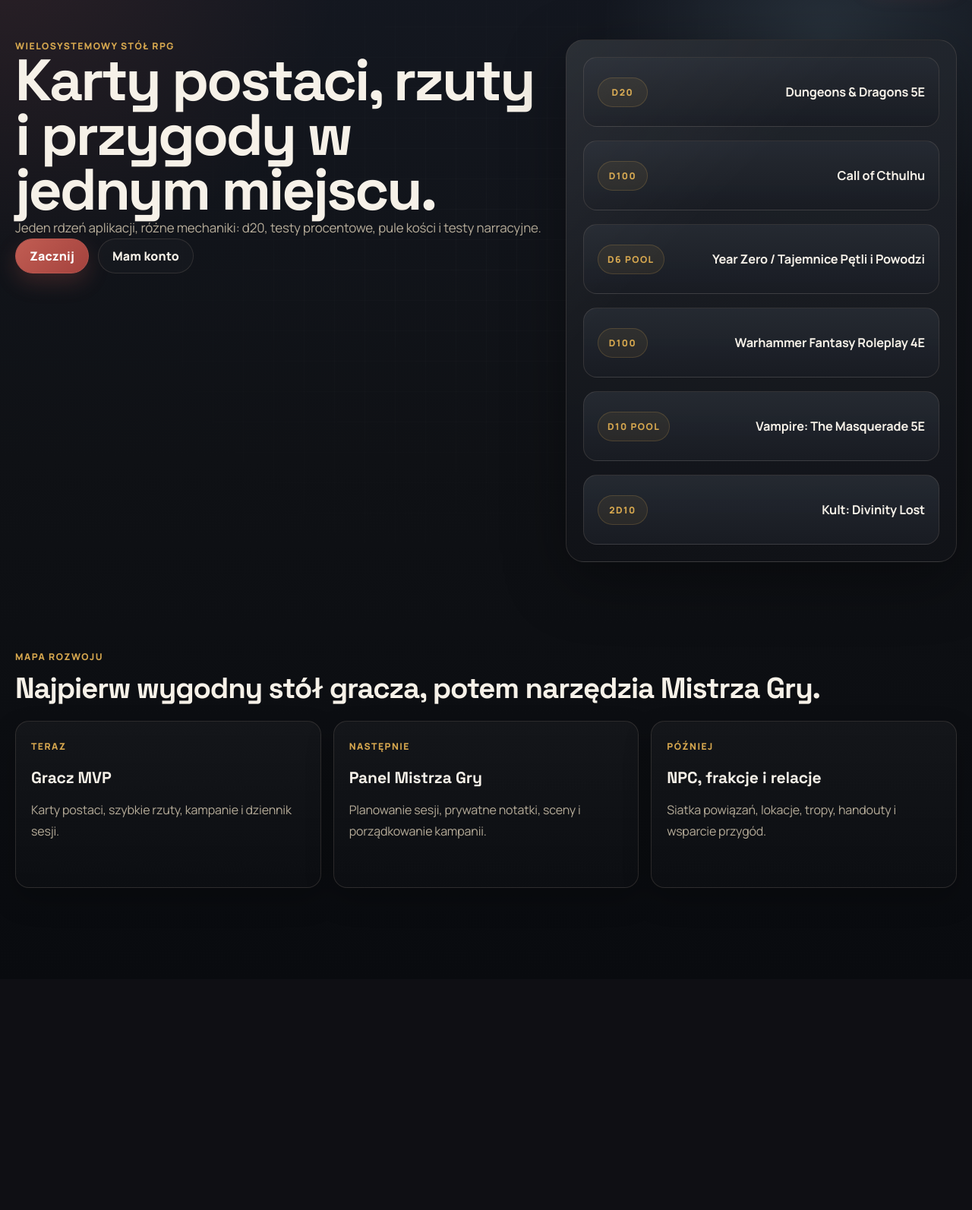
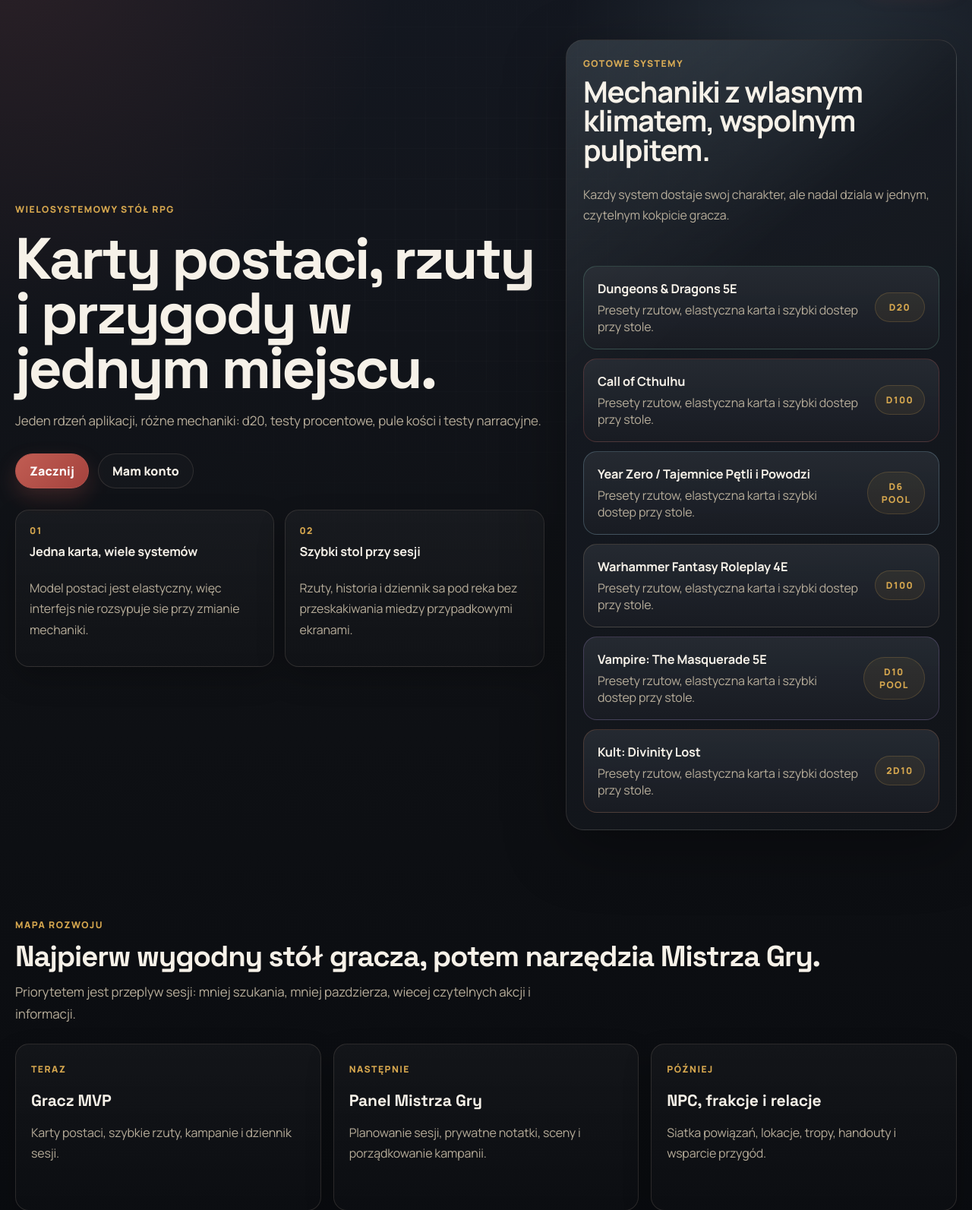
Before and after one commit to Woookie89/RollTheDiceRPG, a Django app: page / in a window 1280 px wide. Shown: the part 85-1678 px from the top of the page at 76% size. Before the commit the page ends 1254 px from the top, so only its background shows below. Run offline with Django 4.2, Linux system fonts and the light colour scheme; data comes from the database, SQL or seed files in the repository; some libraries are stand-ins or nearby versions.

Commit message:
refactor(landing): modernize landing page visual layout
Update hero section, feature grid and CTA block to align with the
refreshed design system tokens (--accent-strong, --radius-md, etc.)

```diff
--- a/templates/rpg/landing.html
+++ b/templates/rpg/landing.html
@@ -3,30 +3,53 @@
 {% block title %}Roll The Dice RPG{% endblock %}
 
 {% block content %}
-<section class="hero">
-    <div>
+<section class="hero hero-landing">
+    <div class="hero-copy">
         <p class="eyebrow">Wielosystemowy stół RPG</p>
         <h1>Karty postaci, rzuty i przygody w jednym miejscu.</h1>
         <p class="lead">Jeden rdzeń aplikacji, różne mechaniki: d20, testy procentowe, pule kości i testy narracyjne.</p>
-        <div class="actions">
+        <div class="actions hero-actions">
             <a class="button" href="{% url 'register' %}">Zacznij</a>
             <a class="button button-ghost" href="{% url 'login' %}">Mam konto</a>
         </div>
+        <div class="hero-note-grid">
+            <article class="hero-note">
+                <span>01</span>
+                <strong>Jedna karta, wiele systemów</strong>
+                <p>Model postaci jest elastyczny, więc interfejs nie rozsypuje sie przy zmianie mechaniki.</p>
+            </article>
+            <article class="hero-note">
+                <span>02</span>
+                <strong>Szybki stol przy sesji</strong>
+                <p>Rzuty, historia i dziennik sa pod reka bez przeskakiwania miedzy przypadkowymi ekranami.</p>
+            </article>
+        </div>
     </div>
-    <div class="system-board">
-        {% for ruleset in rulesets %}
-            <article class="system-chip theme-{{ ruleset.theme }}">
-                <span>{{ ruleset.primary_die }}</span>
-                <strong>{{ ruleset.name }}</strong>
-            </article>
-        {% endfor %}
-    </div>
+    <aside class="system-board panel panel-spotlight">
+        <div class="board-head">
+            <p class="eyebrow">Gotowe systemy</p>
+            <h2>Mechaniki z wlasnym klimatem, wspolnym pulpitem.</h2>
+            <p class="board-copy">Kazdy system dostaje swoj charakter, ale nadal dziala w jednym, czytelnym kokpicie gracza.</p>
+        </div>
+        <div class="system-grid">
+            {% for ruleset in rulesets %}
+                <article class="system-chip" data-theme="{{ ruleset.theme }}">
+                    <div class="system-chip-copy">
+                        <strong>{{ ruleset.name }}</strong>
+                        <p>Presety rzutow, elastyczna karta i szybki dostep przy stole.</p>
+                    </div>
+                    <span>{{ ruleset.primary_die }}</span>
+                </article>
+            {% endfor %}
+        </div>
+    </aside>
 </section>
 
 <section class="roadmap-section">
     <div class="page-head">
         <p class="eyebrow">Mapa rozwoju</p>
         <h2>Najpierw wygodny stół gracza, potem narzędzia Mistrza Gry.</h2>
+        <p class="lead">Priorytetem jest przeplyw sesji: mniej szukania, mniej pazdzierza, wiecej czytelnych akcji i informacji.</p>
     </div>
     <div class="roadmap-grid">
         <article class="roadmap-card">
```
